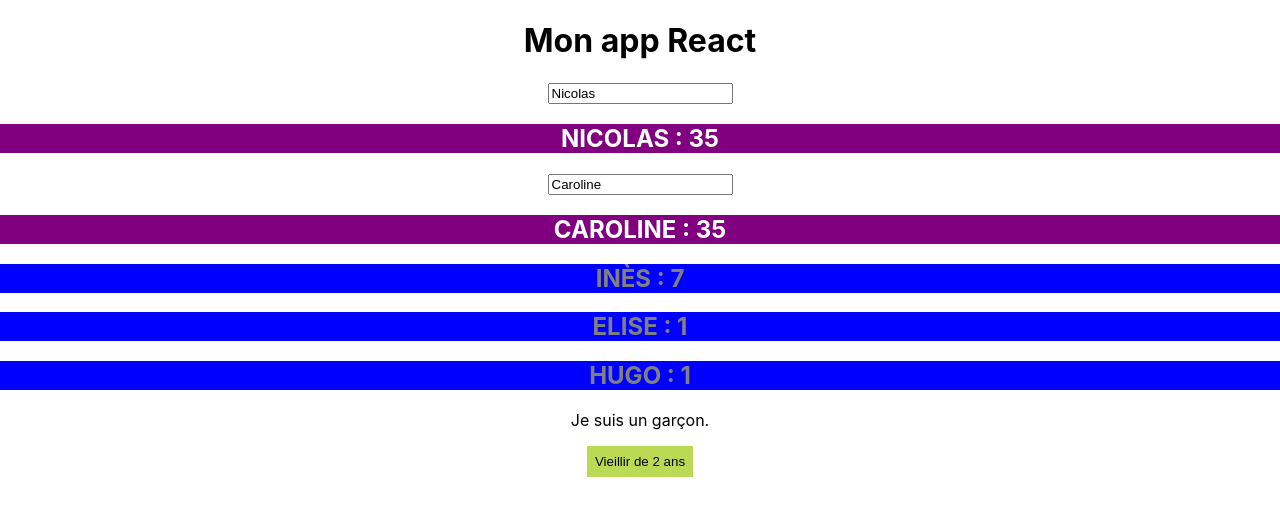
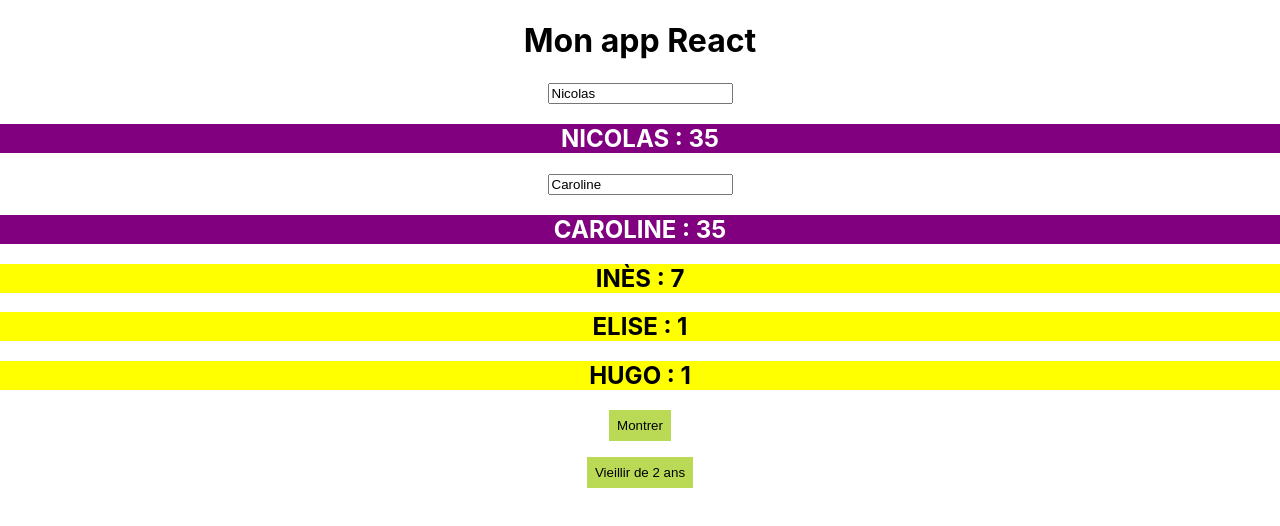
Before and after one commit to Nikuspokus/udemy-vuejs-49h, a React (Create React App) app in the folder premier-projet-react/: page / in a window 1280 px wide. Shown: the top 526 px of the page. Built offline with nearby package versions, Linux system fonts and the light colour scheme.

Commit message:
Chap 35 - Rendu conditionnel complexe

```diff
--- a/premier-projet-react/src/App.js
+++ b/premier-projet-react/src/App.js
@@ -28,57 +28,69 @@ const famille = {
 
 class App extends Component {
   state = {
-    famille
+    famille,
+    isShow: false,
   };
 
   handleClick = (num) => {
-    const famille = {...this.state.famille}
-    famille.membre1.age += num
-    this.setState({ famille })
+    const famille = { ...this.state.famille };
+    famille.membre1.age += num;
+    this.setState({ famille });
   };
-  handleChange = event => {
-    const famille = {...this.state.famille}
-    const nom = event.target.value
+  handleChange = (event) => {
+    const famille = { ...this.state.famille };
+    const nom = event.target.value;
     console.log(nom);
-    famille.membre1.nom = nom
-    this.setState({ famille })
+    famille.membre1.nom = nom;
+    this.setState({ famille });
   };
 
-  handleChange2 = event => {
-    const famille = {...this.state.famille}
-    const nom = event.target.value
-    famille.membre2.nom = nom
-    this.setState({ famille })
-  }
+  handleChange2 = (event) => {
+    const famille = { ...this.state.famille };
+    const nom = event.target.value;
+    famille.membre2.nom = nom;
+    this.setState({ famille });
+  };
+
+  handleShowDescription = () => {
+    const isShow = !this.state.isShow;
+    this.setState({ isShow });
+  };
 
   render() {
     const { titre } = this.props;
-    const { famille } = this.state;
+    const { famille, isShow } = this.state;
+
+    let description = null
+
+    if (isShow) {
+      description = <strong>Je suis un garçon. </strong>
+    }
+
     return (
       <div className="App">
         <h1>{titre}</h1>
-        <input value={famille.membre1.nom} onChange={this.handleChange} type="text"/>
-        <Membre
-          age={famille.membre1.age}
-          nom={famille.membre1.nom} />
-        <input value={famille.membre2.nom} onChange={this.handleChange2} type="text"/>
-        <Membre
-          age={famille.membre2.age}
-          nom={famille.membre2.nom} />
-        <Membre
-          age={famille.membre3.age}
-          nom={famille.membre3.nom} />
-        <Membre
-          age={famille.membre4.age}
-          nom={famille.membre4.nom} />
-        <Membre
-          age={famille.membre5.age}
-          nom={famille.membre5.nom} >
-          Je suis un garçon.
+        <input
+          value={famille.membre1.nom}
+          onChange={this.handleChange}
+          type="text"
+        />
+        <Membre age={famille.membre1.age} nom={famille.membre1.nom} />
+        <input
+          value={famille.membre2.nom}
+          onChange={this.handleChange2}
+          type="text"
+        />
+        <Membre age={famille.membre2.age} nom={famille.membre2.nom} />
+        <Membre age={famille.membre3.age} nom={famille.membre3.nom} />
+        <Membre age={famille.membre4.age} nom={famille.membre4.nom} />
+        <Membre age={famille.membre5.age} nom={famille.membre5.nom}>
+          { description }
+          <button onClick={this.handleShowDescription}>
+            {isShow ? "Cacher" : "Montrer"}
+          </button>
         </Membre>
-        <Button
-          vieillir={() => this.handleClick(2)}
-        />
+        <Button vieillir={() => this.handleClick(2)} />
       </div>
     );
   }
--- a/premier-projet-react/src/components/Membre.js
+++ b/premier-projet-react/src/components/Membre.js
@@ -4,8 +4,8 @@ const Membre = ({ nom, age, children }) => {
   return (
     <Fragment>
       <h2 style={{
-        backgroundColor: age < 10 ? 'blue' : 'purple',
-        color: age < 10 ? 'grey' : 'white' }}>
+        backgroundColor: age < 10 ? 'yellow' : 'purple',
+        color: age < 10 ? 'black' : 'white' }}>
         {nom.toUpperCase()} : {age}{" "}
       </h2>
       {children ? <p>{children}</p> : <Fragment />}
```
